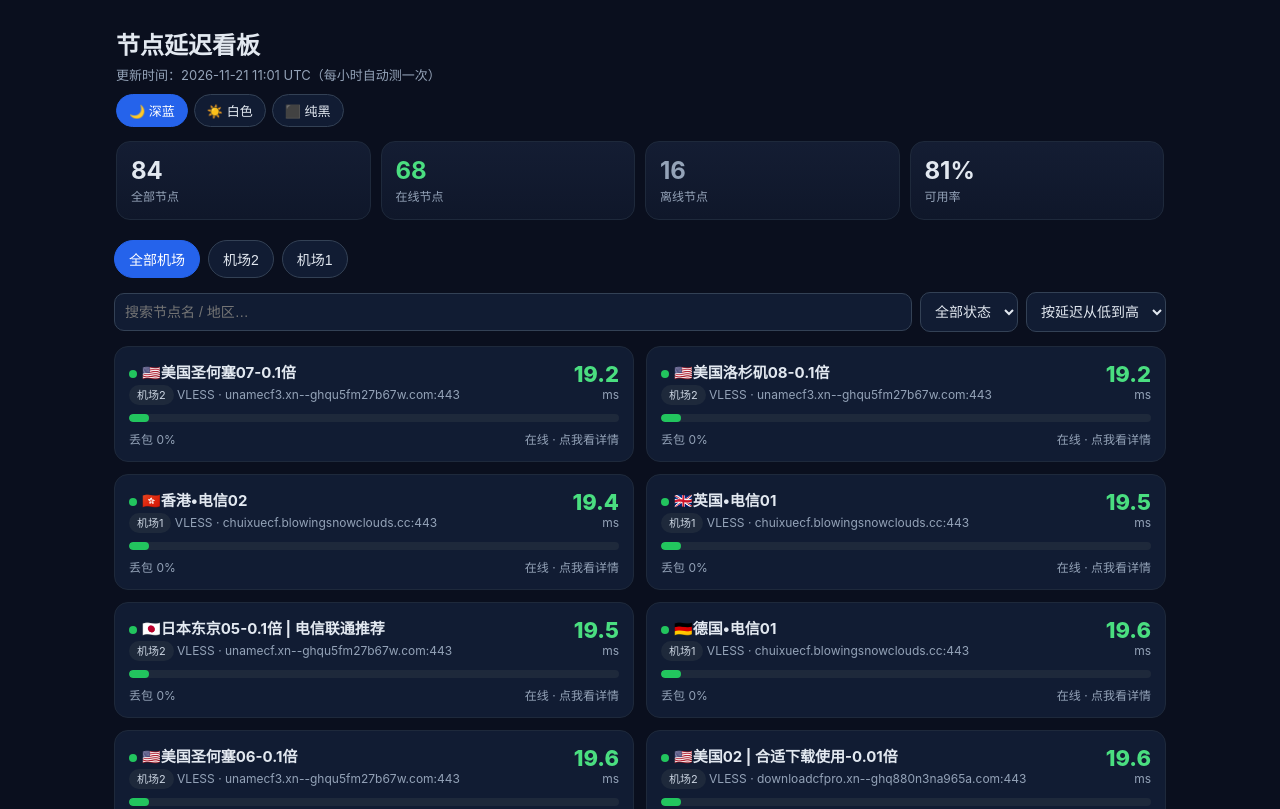
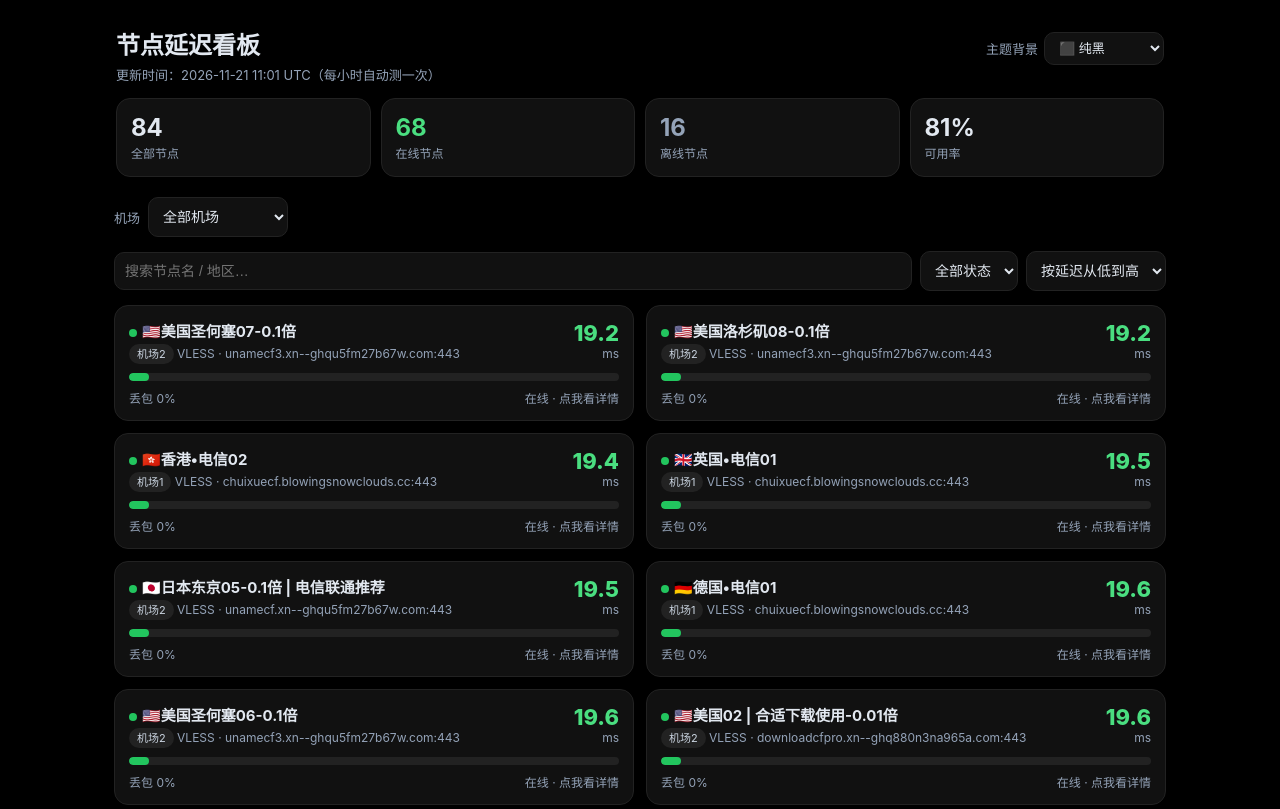
Before and after one commit to iewcxcx/node-dashboard, a plain HTML site: page index.html in a window 1280 px wide. Shown: the top 809 px of the page. Drawn offline with Linux system fonts and the light colour scheme.

Commit message:
Add files via upload

```diff
--- a/index.html
+++ b/index.html
@@ -9,6 +9,7 @@
   body{margin:0;font-family:-apple-system,BlinkMacSystemFont,"PingFang SC","Microsoft YaHei",sans-serif;background:#0a0f1e;color:#e2e8f0}
   .wrap{max-width:1080px;margin:0 auto;padding:18px 14px 48px}
   header{padding:8px 2px 16px}
+  .head-row{display:flex;justify-content:space-between;align-items:flex-start;gap:12px;flex-wrap:wrap}
   h1{font-size:24px;margin:0 0 4px}
   .sub{color:#94a3b8;font-size:13px}
   .stats{display:grid;grid-template-columns:repeat(4,1fr);gap:10px;margin-top:14px}
@@ -22,7 +23,7 @@
   input,select{background:#111c33;color:#e2e8f0;border:1px solid #334155;border-radius:10px;padding:10px;font-size:14px}
   input{flex:1;min-width:160px}
   .grid{display:grid;grid-template-columns:repeat(2,1fr);gap:12px}
-  @media (max-width:700px){.grid{grid-template-columns:1fr}.stats{grid-template-columns:repeat(2,1fr)}}
+  @media (max-width:700px){.grid{grid-template-columns:1fr}.stats{grid-template-columns:repeat(2,1fr)}.head-row{flex-direction:column}.theme{order:-1;align-self:flex-end;margin-top:0}}
   .card{background:#111c33;border:1px solid #1e293b;border-radius:14px;padding:14px}
   .card.off{opacity:.65}
   .top{display:flex;justify-content:space-between;gap:10px;align-items:flex-start}
@@ -37,14 +38,15 @@
   .foot{display:flex;justify-content:space-between;margin-top:8px;font-size:12px;color:#94a3b8}
   .dot{display:inline-block;width:8px;height:8px;border-radius:50%;margin-right:5px}
   .empty{color:#94a3b8;padding:28px;text-align:center;grid-column:1/-1}
-  .theme{display:flex;gap:6px;flex-wrap:wrap;margin-top:10px}
-  .theme button{border:1px solid #334155;background:#111c33;color:#e2e8f0;border-radius:999px;padding:6px 12px;font-size:13px;cursor:pointer}
-  .theme button.on{background:#2563eb;border-color:#2563eb;color:#fff}
+  .theme{display:flex;gap:6px;flex-wrap:wrap;margin-top:6px;align-items:center}
+  .theme label{font-size:13px;color:#94a3b8}
+  .theme select{padding:7px 10px;font-size:13px;min-width:120px;flex:0}
   body.light{background:#ffffff;color:#0f172a}
   body.light .sub,body.light .stat span{color:#64748b}
   body.light .stat{background:#f8fafc;border-color:#e2e8f0}
   body.light .chip,body.light input,body.light select,body.light .card{background:#ffffff;color:#0f172a;border-color:#e2e8f0}
   body.light .theme button{background:#f8fafc;color:#0f172a;border-color:#e2e8f0}
+  body.light .theme label{color:#64748b}
   body.light .meta{color:#64748b}
   body.light .bar{background:#e2e8f0}
   body.light .pill{background:#f1f5f9;color:#334155}
@@ -70,12 +72,18 @@
 <body>
 <div class="wrap">
   <header>
-    <h1>节点延迟看板</h1>
-    <div class="sub" id="updated">正在加载…</div>
-    <div class="theme" id="themeBtns">
-      <button data-theme="dark" onclick="setTheme('dark')">🌙 深蓝</button>
-      <button data-theme="light" onclick="setTheme('light')">☀️ 白色</button>
-      <button data-theme="black" onclick="setTheme('black')">⬛ 纯黑</button>
+    <div class="head-row">
+      <div>
+        <h1>节点延迟看板</h1>
+        <div class="sub" id="updated">正在加载…</div>
+      </div>
+      <div class="theme">
+        <label>主题背景</label>
+        <select id="themeSel" onchange="setTheme(this.value)">
+          <option value="black">⬛ 纯黑</option>
+          <option value="light">☀️ 白色</option>
+        </select>
+      </div>
     </div>
     <div class="stats">
       <div class="stat"><b id="total">-</b><span>全部节点</span></div>
@@ -85,7 +93,12 @@
     </div>
   </header>
 
-  <div class="bar-top" id="srcTabs"></div>
+  <div class="bar-top">
+    <label class="sub" style="white-space:nowrap">机场</label>
+    <select id="srcSel" onchange="setSrc(this.value)" style="flex:0;min-width:140px">
+      <option value="">全部机场</option>
+    </select>
+  </div>
   <div class="bar-top">
     <input id="q" placeholder="搜索节点名 / 地区…" oninput="render()">
     <select id="only" onchange="render()">
@@ -110,9 +123,10 @@ function setTheme(t){
   if(t==='light') document.body.classList.add('light');
   if(t==='black') document.body.classList.add('black');
   try{localStorage.setItem('theme',t);}catch(e){}
-  document.querySelectorAll('#themeBtns button').forEach(b=>b.classList.toggle('on',b.dataset.theme===t));
+  const sel=document.getElementById('themeSel');
+  if(sel) sel.value=t;
 }
-(function(){try{setTheme(localStorage.getItem('theme')||'dark');}catch(e){setTheme('dark');}})();
+(function(){try{const t=localStorage.getItem('theme');setTheme(t==='light'?'light':'black');}catch(e){setTheme('black');}})();
 const esc=s=>String(s??'').replace(/[&<>"']/g,c=>({'&':'&amp;','<':'&lt;','>':'&gt;','"':'&quot;',"'":'&#39;'}[c]));
 async function load(){
   const r=await fetch('results.json?'+Date.now());
@@ -123,10 +137,11 @@ async function load(){
   document.getElementById('offline').textContent=data.offline;
   document.getElementById('avail').textContent=data.total?Math.round(data.online/data.total*100)+'%':'-';
   const srcs=[...new Set(data.nodes.map(n=>n.source).filter(Boolean))];
-  document.getElementById('srcTabs').innerHTML='<button class="chip'+(curSrc===''?' on':'')+'" onclick="setSrc(\'\')">全部机场</button>'+srcs.map(s=>`<button class="chip${curSrc===s?' on':''}" onclick="setSrc('${esc(s)}')">${esc(s)}</button>`).join('');
+  const sel=document.getElementById('srcSel');
+  sel.innerHTML='<option value="">全部机场</option>'+srcs.map(s=>`<option value="${esc(s)}" ${curSrc===s?'selected':''}>${esc(s)}</option>`).join('');
   render();
 }
-function setSrc(s){curSrc=s;load();}
+function setSrc(s){curSrc=s;render();}
 function cls(ms,online){
   if(!online) return 'off';
   if(ms<150) return 'good'; if(ms<350) return 'mid'; return 'bad';
```
